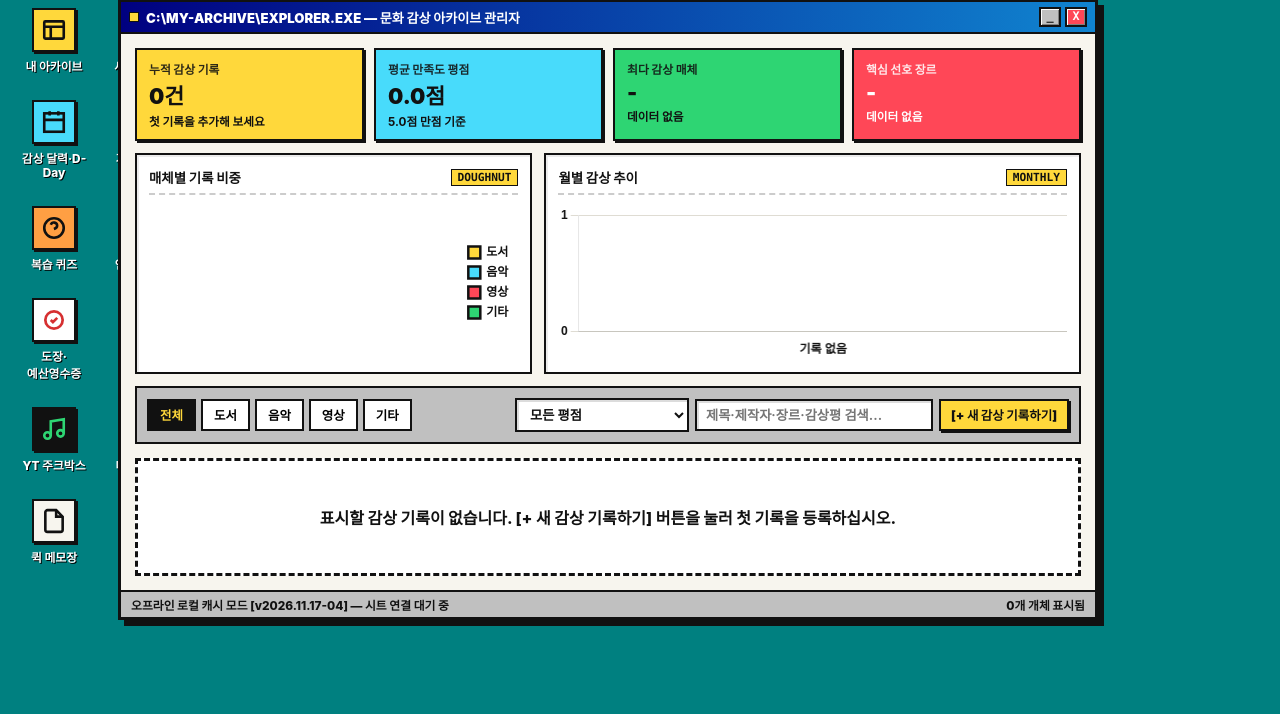
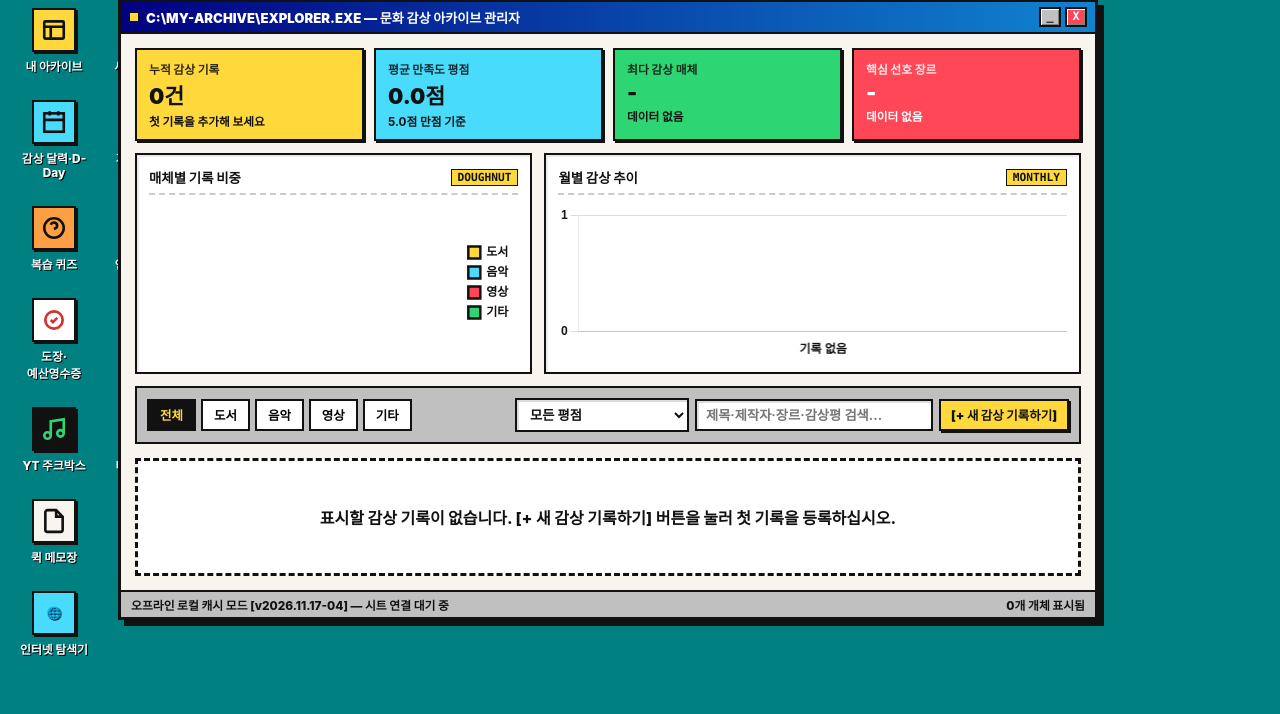
Before and after one commit to nlasdnfkl2/MyArchive, a plain HTML site: page index.html in a window 1280 px wide. Shown: the part 39-753 px from the top of the page. Drawn offline with nearby package versions, Linux system fonts and the light colour scheme; no server answers; a web font is replaced by a local one.

Commit message:
Update index.html

```diff
--- a/index.html
+++ b/index.html
@@ -463,5 +463,6 @@
   <script src="js/gamepack.js"></script>
   <script src="js/visualizer.js"></script>
   <script src="js/archive-app.js"></script>
+  <script src="js/browser-app.js"></script>
 </body>
 </html>
```
